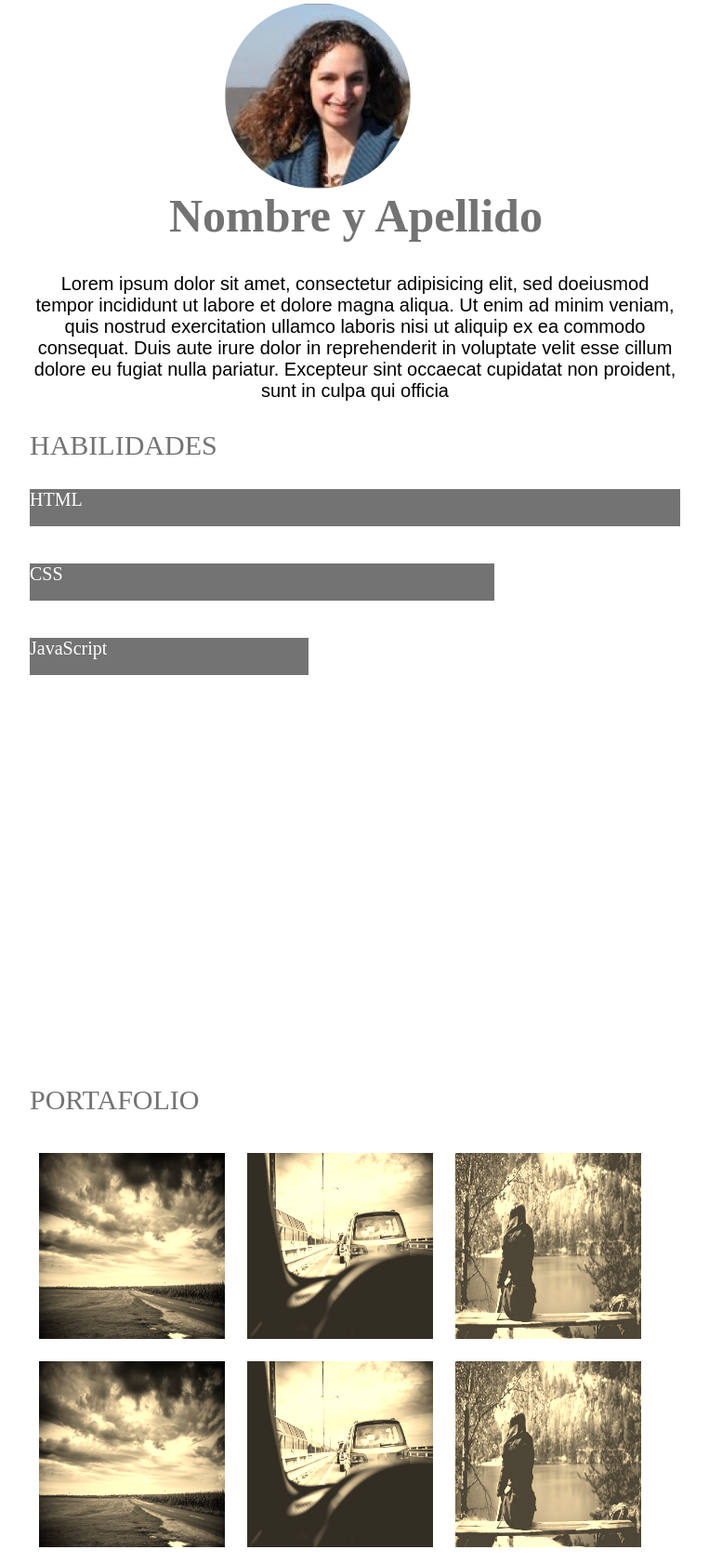
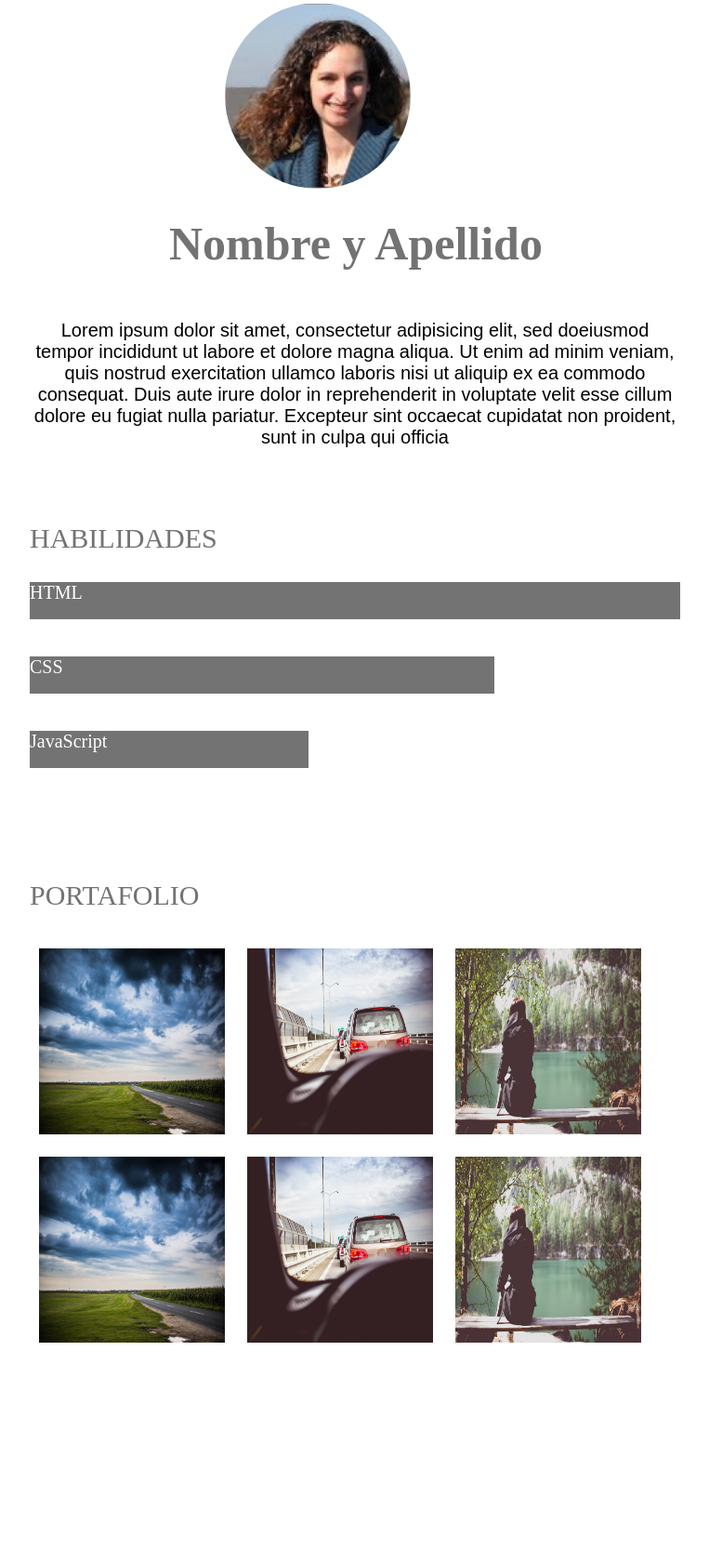
Before and after one commit to rodriguezadriana/miprimierlayout, a plain HTML site: page chica1.html in a window 1280 px wide. Shown: the part 31-1712 px from the top of the page at 93% size, without its empty margins (258-1021 px from the left). After the commit the page ends 1497 px from the top, so only its background shows below. Drawn offline with Linux system fonts and the light colour scheme.

Commit message:
con espacios

```diff
--- a/chica1.html
+++ b/chica1.html
@@ -27,12 +27,12 @@
 
        <div>
           <p class="portafolio">PORTAFOLIO</p>
-          <div id="lado" ><img  src="img/p5.jpg"  class="imgaleria" ></a></div>
-          <div id="lado" ><img  src="img/p6.jpg"  class="imgaleria" ></a></div>
-          <div id="lado" ><img  src="img/p8.jpg"  class="imgaleria" ></a></div>
-          <div id="lado" ><img  src="img/p5.jpg"  class="imgaleria" ></a></div>
-          <div id="lado" ><img  src="img/p6.jpg"  class="imgaleria" ></a></div>
-          <div id="lado" ><img  src="img/p8.jpg"  class="imgaleria" ></a></div>
+          <div id="lado" ><img  src="img/p5.jpg"  class="importafolio" ></a></div>
+          <div id="lado" ><img  src="img/p6.jpg"  class="importafolio" ></a></div>
+          <div id="lado" ><img  src="img/p8.jpg"  class="importafolio" ></a></div>
+          <div id="lado" ><img  src="img/p5.jpg"  class="importafolio" ></a></div>
+          <div id="lado" ><img  src="img/p6.jpg"  class="importafolio" ></a></div>
+          <div id="lado" ><img  src="img/p8.jpg"  class="importafolio" ></a></div>
 
 
 
--- a/css/main.css
+++ b/css/main.css
@@ -10,6 +10,7 @@ align:left ;
 width:100%;
 size:100%;
 color:#B0C4DE noshade;
+margin-top: 20px;
 
 }
 
@@ -18,6 +19,10 @@ color:#B0C4DE noshade;
 .lineascortas{
 
 	width:90px;
+	height: 8px;
+	background-color: #737373;
+	margin-top: 50px;
+
 
 
 }
@@ -31,6 +36,8 @@ color:#B0C4DE noshade;
 
 
 }
+
+
 ul{
 	list-style: none;
 
@@ -52,6 +59,7 @@ li{
 	text-align: center;
 	font-family: helvetica;
 	font-size: 20px;
+	padding-top: 10px;
 }
 
 /*clases de galeria coders*/
@@ -69,6 +77,7 @@ li{
 	font-size: 30px;
     font-style: helvetica;
     color:#737373;
+   padding-top:80px;
 }
 
 
@@ -82,6 +91,16 @@ li{
 	width: 200px;
 
 	-webkit-filter: sepia(1);
+ }
+
+ .importafolio{
+
+	padding: 10px;
+
+	height:200px;
+	width: 200px;
+
+
  }
 
 #lado{
@@ -118,7 +137,7 @@ li{
     font-style: helvetica;
     color:#737373;
     position: relative;
-    top: 200px;
+    top: 230px;
     left: 150px;
 
 }
@@ -127,20 +146,20 @@ li{
 	text-align: center;
 	font-family: arial, helvetica;
 	font-size: 20px;
-	top: 200px;
-	 position: relative;
+	top: 250px;
+	position: relative;
 	bottom: 30px;
 }
 
 .habilidades{
-	padding-top: 200px;
+	padding-top: 300px;
 	font-size: 30px;
     font-style: helvetica;
     color:#737373;
     }
 
 .portafolio{
-	padding-top: 400px;
+	padding-top: 80px;
 	font-size: 30px;
     font-style: helvetica;
     color:#737373;
@@ -148,7 +167,6 @@ li{
 .barras{
 	height: 40px;
     background-color:  #737373;
-
     font-size: 20px ;
     font-style: helvetica;
     color:#ffffff;
```
Also changed, not shown: index.html (+6 -8 lines).
